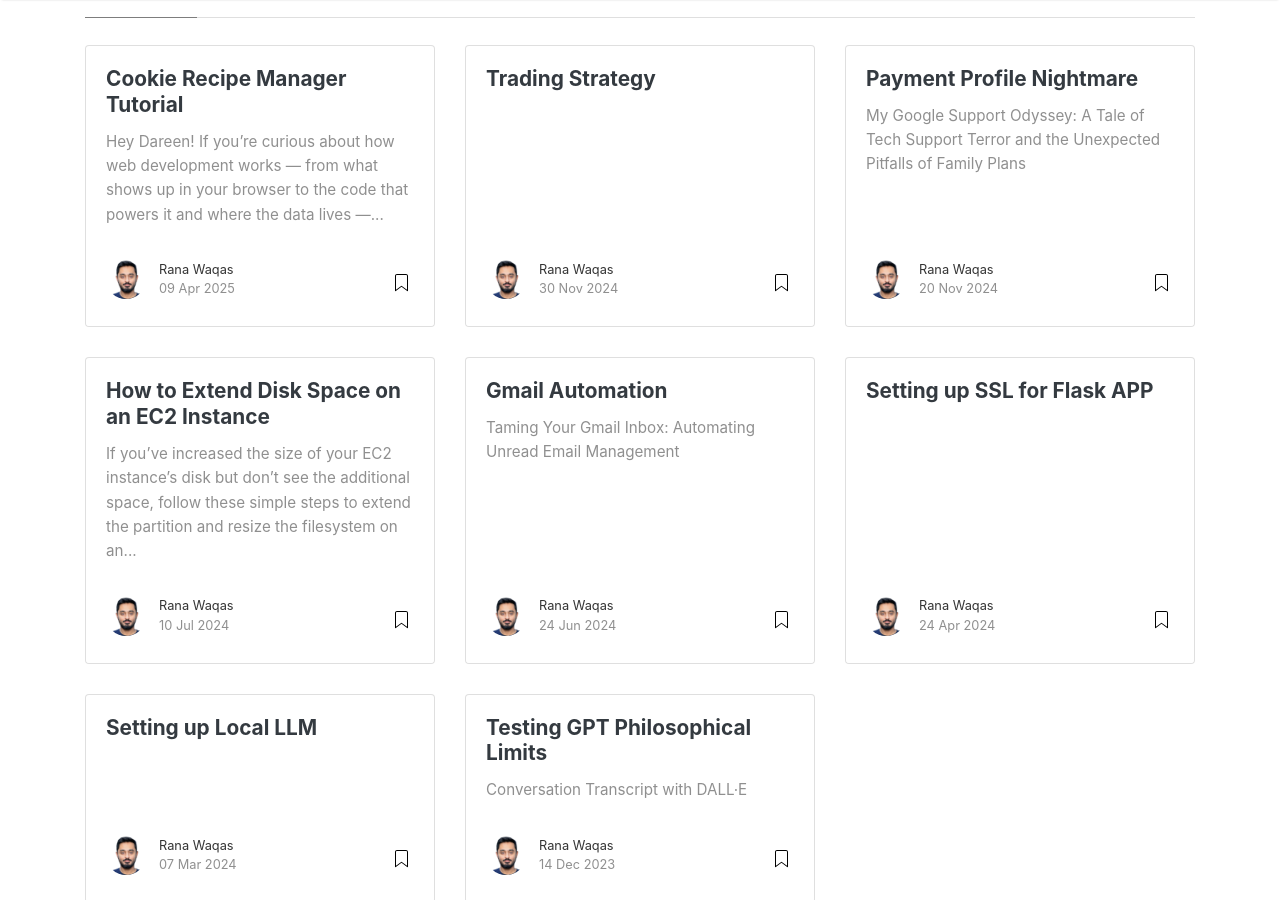
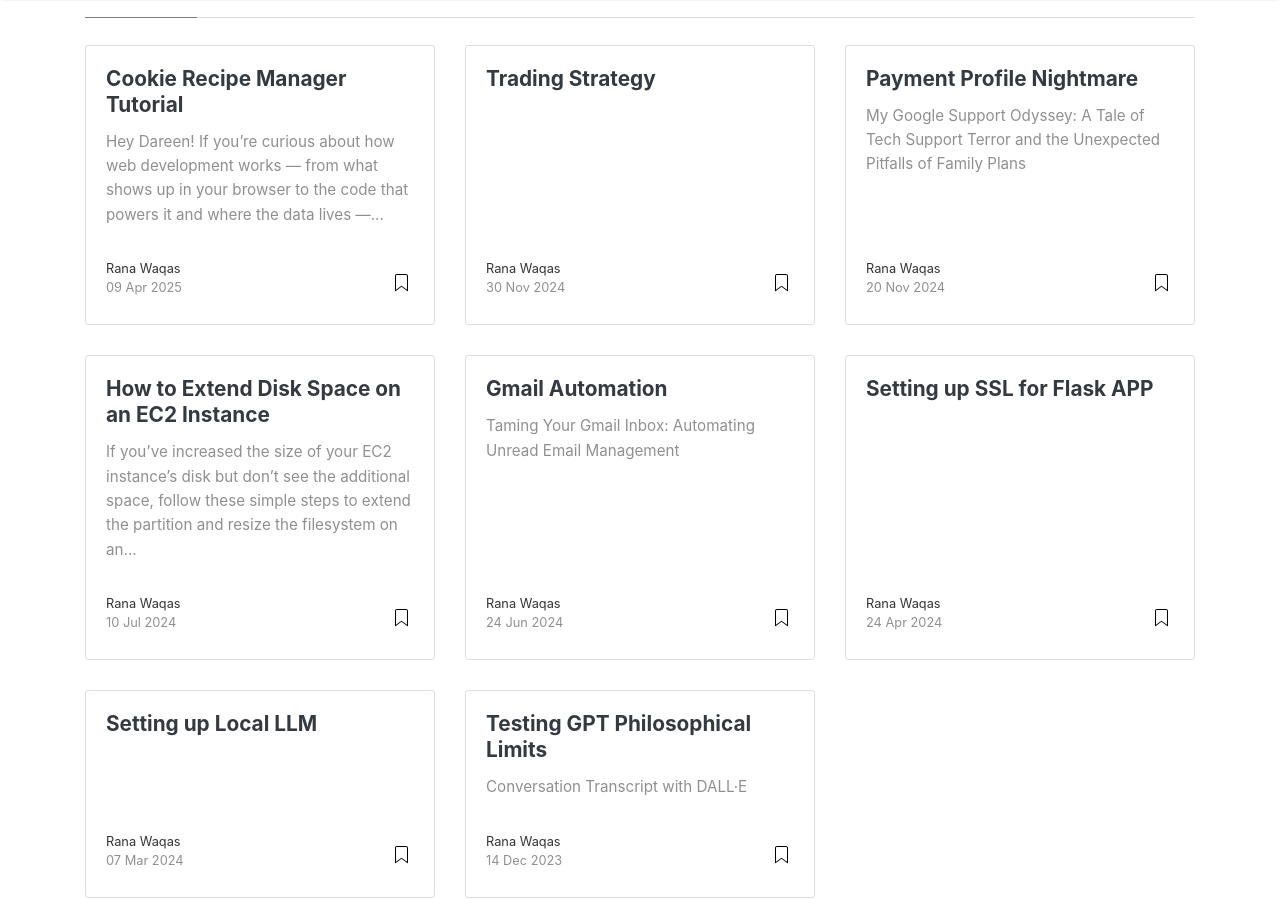
Before and after one commit to ranawaqas-ai/blog, a Jekyll site: the page built from index.html, in a window 1280 px wide and 900 px high, scrolled down 340 px. Built offline with Jekyll 4.4.1, drawn with Linux system fonts in a browser that asks for light colours; nearby versions of some CDN libraries; the list of posts is cut into pages by our own code.

Commit message:
fix: remove author avatar/photo from navbar, post header, and post cards
Co-Authored-By: Claude Sonnet 4.6 <noreply@anthropic.com>

```diff
--- a/_includes/postbox.html
+++ b/_includes/postbox.html
@@ -30,13 +30,6 @@
         <div class="card-footer bg-white">
             <div class="wrapfooter">
                 {% if post.author %}
-                <span class="meta-footer-thumb">
-                {% if author.avatar %}
-                <img class="author-thumb" src="{{site.baseurl}}/{{ author.avatar }}" alt="{{ author.display_name }}">
-                {% else %}
-                <img class="author-thumb" src="https://www.gravatar.com/avatar/{{ author.gravatar }}?s=250&d=mm&r=x" alt="{{ author.display_name }}">
-                {% endif %}
-                </span>
                 <span class="author-meta">
                 <span class="post-name"><a target="_blank" href="{{ author.web }}">{{ author.display_name }}</a></span><br/>
                 {% endif %}
--- a/_layouts/default.html
+++ b/_layouts/default.html
@@ -39,8 +39,8 @@
 
 <nav class="navbar navbar-expand-lg navbar-light bg-white fixed-top mediumnavigation nav-down">
   <div class="container pr-0">
-    <a class="navbar-brand" href="{{ site.baseurl }}/">
-      <img src="{{ site.baseurl }}/assets/images/logo.png" alt="{{ site.name }}">
+    <a class="navbar-brand font-weight-bold" href="{{ site.baseurl }}/">
+      {{ site.name }}
     </a>
     <button class="navbar-toggler" type="button" data-toggle="collapse" data-target="#navbarMediumish" aria-controls="navbarMediumish" aria-expanded="false" aria-label="Toggle navigation">
       <span class="navbar-toggler-icon"></span>
--- a/_layouts/post.html
+++ b/_layouts/post.html
@@ -14,11 +14,6 @@ post_class: post-template
 
         {% if page.author %}
         <div class="post-top-meta d-flex align-items-center mt-3 mb-3">
-          {% if author.avatar %}
-          <img class="author-thumb mr-3" src="{{ site.baseurl }}/{{ author.avatar }}" alt="{{ author.display_name }}">
-          {% else %}
-          <img class="author-thumb mr-3" src="https://www.gravatar.com/avatar/{{ author.gravatar }}?s=250&d=mm&r=x" alt="{{ author.display_name }}">
-          {% endif %}
           <div>
             <span class="link-dark font-weight-bold">{{ author.display_name }}</span>
             {% if author.twitter %}<a target="_blank" href="{{ author.twitter }}" class="btn follow ml-2">Follow</a>{% endif %}
```
